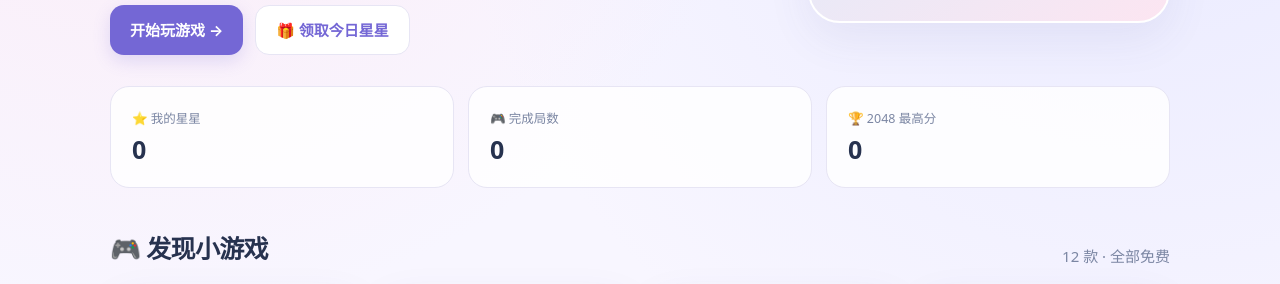
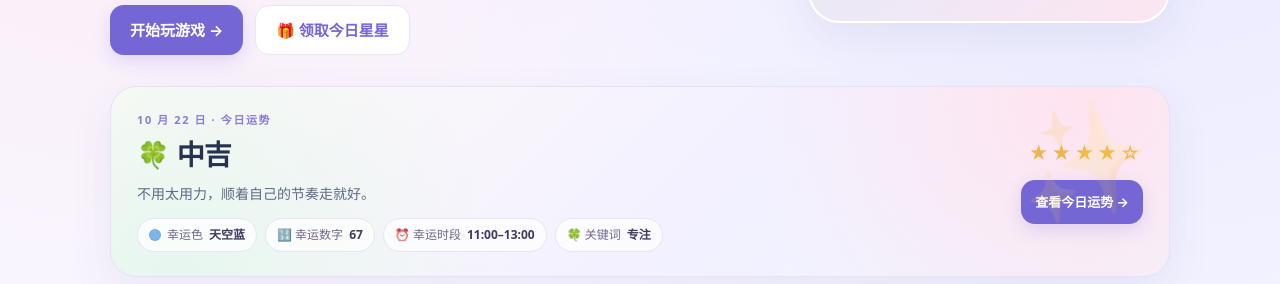
Before and after one commit to Lamxh-0523/island-arcade, a website with bundled scripts: page index.html in a window 1280 px wide. Shown: the part 370-654 px from the top of the page. Built offline with nearby package versions, Linux system fonts and the light colour scheme.

Commit message:
feat: 添加今日运势并调整开始游戏入口
- 首页新增按本地日期确定性生成的今日运势卡片与详情弹窗
- 「开始玩游戏」改为滚动定位到发现小游戏，并聚焦栏目标题
- 新增运势单元测试，缓存版本升级到 v7，页面版本 v3.3.0

```diff
--- a/css/styles.css
+++ b/css/styles.css
@@ -259,6 +259,133 @@ input:focus-visible {
   padding: 28px 0 calc(40px + env(safe-area-inset-bottom));
 }
 .footer .version { color: #b0aac2; }
+
+/* ---------- 今日运势 ---------- */
+.fortune {
+  position: relative;
+  display: flex;
+  align-items: center;
+  justify-content: space-between;
+  gap: 24px;
+  margin: 0 0 26px;
+  padding: 24px 26px;
+  border: 1px solid #e7e0f6;
+  border-radius: 26px;
+  background:
+    radial-gradient(circle at 92% 8%, #ffe3ef, transparent 34%),
+    radial-gradient(circle at 6% 100%, #e6f7ee, transparent 32%),
+    linear-gradient(135deg, #fffaf7, #f3f1ff 55%, #eef6ff);
+  box-shadow: var(--shadow);
+  overflow: hidden;
+}
+.fortune::after {
+  content: '✨';
+  position: absolute;
+  right: 18px;
+  top: -18px;
+  font-size: 110px;
+  opacity: .12;
+  transform: rotate(-12deg);
+  pointer-events: none;
+}
+.fortune-main { position: relative; min-width: 0; }
+.fortune-kicker {
+  margin: 0 0 4px;
+  font-size: 11px;
+  font-weight: 800;
+  letter-spacing: 1.6px;
+  color: #8b7bd8;
+}
+.fortune h2 {
+  margin: 0 0 6px;
+  font-size: 28px;
+  letter-spacing: -.8px;
+  display: flex;
+  align-items: center;
+  gap: 8px;
+}
+.fortune-emoji { font-size: 26px; }
+.fortune-summary { margin: 0; font-size: 14px; color: #5f6a86; max-width: 560px; }
+.fortune-meta { display: flex; flex-wrap: wrap; gap: 8px; margin-top: 13px; }
+.fortune-chip {
+  display: inline-flex;
+  align-items: center;
+  gap: 6px;
+  padding: 6px 11px;
+  border: 1px solid #e9e3f7;
+  border-radius: 999px;
+  background: #ffffffb8;
+  font-size: 12px;
+  color: #6f668c;
+}
+.fortune-chip b { color: #413a63; }
+.fortune-dot {
+  width: 12px;
+  height: 12px;
+  border-radius: 50%;
+  background: #ddd;
+  box-shadow: inset 0 0 0 1px #0001;
+}
+.fortune-side {
+  position: relative;
+  flex: none;
+  display: flex;
+  flex-direction: column;
+  align-items: flex-end;
+  gap: 12px;
+}
+.fortune-stars {
+  color: #f0b64d;
+  font-size: 19px;
+  letter-spacing: 3px;
+  white-space: nowrap;
+}
+.fortune-side .btn { white-space: nowrap; }
+
+/* 弹窗内的运势详情 */
+.fortune-detail { text-align: left; }
+.fortune-detail-date { margin: 0 0 10px; font-size: 12px; color: #8b86a3; letter-spacing: .4px; }
+.fortune-detail-head {
+  display: flex;
+  align-items: center;
+  justify-content: space-between;
+  gap: 12px;
+  padding: 16px;
+  border: 1px solid #ece6f8;
+  border-radius: 18px;
+  background: linear-gradient(135deg, #fff6fb, #eef4ff);
+}
+.fortune-detail-head strong { font-size: 26px; letter-spacing: -.5px; }
+.fortune-detail-head .fortune-stars { font-size: 18px; }
+.fortune-advice {
+  margin: 12px 0;
+  padding: 12px 14px;
+  border: 1px solid #f3e6cc;
+  border-radius: 14px;
+  background: #fff9f0;
+  color: #7a6a4d;
+  font-size: 13px;
+}
+.fortune-detail-grid { display: grid; grid-template-columns: 1fr 1fr; gap: 10px; margin: 12px 0; }
+.fortune-detail-item {
+  padding: 12px;
+  border-radius: 14px;
+  background: #f7f5ff;
+  font-size: 13px;
+  color: #6d668a;
+}
+.fortune-detail-item b {
+  display: flex;
+  align-items: center;
+  gap: 6px;
+  margin-top: 3px;
+  color: #3d385c;
+  font-size: 14px;
+}
+.fortune-detail-item.wide { grid-column: 1 / -1; }
+.fortune-detail-section { margin: 4px 0 10px; }
+.fortune-detail-section h3 { margin: 10px 0 4px; font-size: 14px; color: #514a7a; }
+.fortune-detail-section p { margin: 0; font-size: 13px; color: #6d668a; }
 
 /* ---------- iOS 添加到主屏幕提示 ---------- */
 .ios-hint {
@@ -630,6 +757,9 @@ input:focus-visible {
   .stat small { font-size: 11.5px; white-space: nowrap; letter-spacing: -.2px; }
   .stat strong { font-size: 20px; }
   .art { height: 120px; font-size: 54px; }
+  .fortune { flex-direction: column; align-items: flex-start; gap: 14px; padding: 20px; }
+  .fortune h2 { font-size: 24px; }
+  .fortune-side { flex-direction: row; align-items: center; justify-content: space-between; width: 100%; }
 }
 
 @media (max-width: 390px) {
--- a/index.html
+++ b/index.html
@@ -71,6 +71,28 @@
         </div>
       </section>
 
+      <section class="fortune" id="fortunePanel" aria-labelledby="fortuneTitle" hidden>
+        <div class="fortune-main">
+          <p class="fortune-kicker" id="fortuneDate">今日运势</p>
+          <h2 id="fortuneTitle">
+            <span class="sr-only">今日运势：</span>
+            <span class="fortune-emoji" id="fortuneEmoji" aria-hidden="true">🍀</span>
+            <span id="fortuneLevel">中吉</span>
+          </h2>
+          <p class="fortune-summary" id="fortuneSummary">正在看看今天的运气……</p>
+          <div class="fortune-meta">
+            <span class="fortune-chip"><span class="fortune-dot" id="fortuneColorDot" aria-hidden="true"></span>幸运色 <b id="fortuneColor">—</b></span>
+            <span class="fortune-chip">🔢 幸运数字 <b id="fortuneNumber">—</b></span>
+            <span class="fortune-chip">⏰ 幸运时段 <b id="fortuneHour">—</b></span>
+            <span class="fortune-chip">🍀 关键词 <b id="fortuneKeyword">—</b></span>
+          </div>
+        </div>
+        <div class="fortune-side">
+          <div class="fortune-stars" id="fortuneStars" role="img" aria-label="幸运指数">★★★★★</div>
+          <button class="btn small" type="button" id="fortuneBtn">查看今日运势 →</button>
+        </div>
+      </section>
+
       <section class="stats" aria-label="我的游戏记录">
         <div class="stat"><small>⭐ 我的星星</small><strong id="stars">0</strong></div>
         <div class="stat"><small>🎮 完成局数</small><strong id="rounds">0</strong></div>
@@ -85,7 +107,7 @@
 
       <section id="games">
         <div class="sectiontitle">
-          <h2>🎮 发现小游戏</h2>
+          <h2 id="gamesTitle" tabindex="-1">🎮 发现小游戏</h2>
           <span class="subtle" id="gameCount">12 款 · 全部免费</span>
         </div>
         <div class="cards" id="cards"></div>
@@ -117,7 +139,7 @@
     <footer class="footer">
       小岛游戏屋 · 独立小游戏体验版　|
       <button type="button" class="linkbtn" id="privacyBtn">隐私说明</button>
-      　|　仅供娱乐，星星没有现金价值　·　<span class="version" id="appVersion">v3.2.0</span>
+      　|　仅供娱乐，星星没有现金价值　·　<span class="version" id="appVersion">v3.3.0</span>
     </footer>
   </div>
 
--- /dev/null
+++ b/js/features/fortune.js
@@ -0,0 +1,137 @@
+import { $, el } from '../core/dom.js';
+import { openDialog } from '../core/modal.js';
+import { todayKey } from '../core/store.js';
+import { getFortune, starString } from '../logic/fortune.js';
+
+let renderedDate = '';
+/** @type {import('../logic/fortune.js').Fortune | null} */
+let current = null;
+
+function formatDate(dateKey) {
+  const [, month, day] = dateKey.split('-');
+  return `${Number(month)} 月 ${Number(day)} 日`;
+}
+
+function starLabel(stars) {
+  return `幸运指数 ${stars} 星，共 5 星`;
+}
+
+function paint() {
+  const panel = $('#fortunePanel');
+  if (!panel) return;
+
+  const dateKey = todayKey();
+  if (dateKey === renderedDate) return;
+
+  const fortune = getFortune(dateKey);
+  renderedDate = dateKey;
+  current = fortune;
+
+  const stars = starString(fortune.level.stars);
+  const starsNode = $('#fortuneStars');
+
+  panel.hidden = false;
+  $('#fortuneDate').textContent = `${formatDate(dateKey)} · 今日运势`;
+  $('#fortuneLevel').textContent = fortune.level.name;
+  $('#fortuneEmoji').textContent = fortune.level.emoji;
+  $('#fortuneSummary').textContent = fortune.summary;
+  $('#fortuneColor').textContent = fortune.color.name;
+  $('#fortuneColorDot').style.background = fortune.color.hex;
+  $('#fortuneNumber').textContent = String(fortune.number);
+  $('#fortuneHour').textContent = fortune.hour;
+  $('#fortuneKeyword').textContent = fortune.keyword;
+
+  if (starsNode) {
+    starsNode.textContent = stars;
+    starsNode.setAttribute('aria-label', starLabel(fortune.level.stars));
+  }
+}
+
+function detailItem(label, value, wide = false) {
+  return el(
+    'div',
+    { class: `fortune-detail-item${wide ? ' wide' : ''}` },
+    el('span', { text: label }),
+    el('b', { text: value }),
+  );
+}
+
+function openFortuneDialog() {
+  const fortune = current ?? getFortune(todayKey());
+
+  openDialog({
+    title: '🔮 今日运势',
+    render(root) {
+      root.append(
+        el(
+          'div',
+          { class: 'fortune-detail' },
+          el('p', {
+            class: 'fortune-detail-date',
+            text: `${formatDate(fortune.date)} · 仅供娱乐`,
+          }),
+          el(
+            'div',
+            { class: 'fortune-detail-head' },
+            el('strong', { text: `${fortune.level.emoji} ${fortune.level.name}` }),
+            el('span', {
+              class: 'fortune-stars',
+              role: 'img',
+              'aria-label': starLabel(fortune.level.stars),
+              text: starString(fortune.level.stars),
+            }),
+          ),
+          el('p', { class: 'fortune-advice', text: fortune.summary }),
+          el(
+            'div',
+            { class: 'fortune-detail-grid' },
+            el(
+              'div',
+              { class: 'fortune-detail-item' },
+              el('span', { text: '🎨 幸运色' }),
+              el(
+                'b',
+                {},
+                el('span', {
+                  class: 'fortune-dot',
+                  'aria-hidden': 'true',
+                  style: `background:${fortune.color.hex}`,
+                }),
+                ` ${fortune.color.name}`,
+              ),
+            ),
+            detailItem('🔢 幸运数字', String(fortune.number)),
+            detailItem('⏰ 幸运时段', fortune.hour),
+            detailItem('🍀 幸运关键词', fortune.keyword),
+            detailItem('🌿 小岛建议', fortune.tip, true),
+          ),
+          el(
+            'div',
+            { class: 'fortune-detail-section' },
+            el('h3', { text: '今天适合' }),
+            el('p', { text: fortune.good.join(' · ') }),
+            el('h3', { text: '尽量避开' }),
+            el('p', { text: fortune.bad.join(' · ') }),
+          ),
+          el('p', {
+            class: 'detail',
+            text: '运势由本地日期生成，同一天结果固定，仅供娱乐。',
+          }),
+        ),
+      );
+    },
+  });
+}
+
+export function setupFortune() {
+  paint();
+  $('#fortuneBtn')?.addEventListener('click', openFortuneDialog);
+
+  // 页面长时间停留在后台时，跨过零点后回来能自动换成新一天的运势
+  document.addEventListener('visibilitychange', () => {
+    if (!document.hidden) paint();
+  });
+
+  // 页面一直开着时也跨天刷新；同一天内 paint 会直接返回
+  window.setInterval(paint, 60_000);
+}
--- /dev/null
+++ b/js/logic/fortune.js
@@ -0,0 +1,228 @@
+/**
+ * 今日运势：由本地日期确定性生成，同一天刷新结果不变。
+ * 纯函数，不读取系统时间；调用方传入 YYYY-MM-DD。
+ */
+
+const LEVELS = [
+  {
+    name: '大吉',
+    stars: 5,
+    emoji: '🌈',
+    weight: 1,
+    summaries: [
+      '今天适合主动一点，想做的事就迈出第一步。',
+      '状态在线，遇到机会别客气，接住它。',
+      '好运偏向行动派，先开始就已经赢了一半。',
+    ],
+  },
+  {
+    name: '中吉',
+    stars: 4,
+    emoji: '🍀',
+    weight: 2,
+    summaries: [
+      '节奏不错，稳扎稳打会有小惊喜。',
+      '今天适合把重要的事往前放一放。',
+      '不用太用力，顺着自己的节奏走就好。',
+    ],
+  },
+  {
+    name: '小吉',
+    stars: 3,
+    emoji: '🌷',
+    weight: 4,
+    summaries: [
+      '小确幸在路上，留意身边的细节。',
+      '今天的好运藏在日常里，慢一点就能看见。',
+      '适合做点轻量的小事，给自己攒一点成就感。',
+    ],
+  },
+  {
+    name: '末吉',
+    stars: 3,
+    emoji: '🌤️',
+    weight: 2,
+    summaries: [
+      '不必着急，把手里的事收个尾就好。',
+      '今天适合整理和复盘，不必强行开新局。',
+      '慢半拍也没关系，稳一点反而更顺。',
+    ],
+  },
+  {
+    name: '平',
+    stars: 2,
+    emoji: '🫧',
+    weight: 1,
+    summaries: [
+      '普通的一天，也值得好好吃饭、好好休息。',
+      '没有大起大落，正好适合给自己充充电。',
+      '今天不争先，舒服最重要。',
+    ],
+  },
+];
+
+const COLORS = [
+  { name: '薄荷绿', hex: '#7fd6b0' },
+  { name: '樱花粉', hex: '#f4a7c1' },
+  { name: '天空蓝', hex: '#7fb6ea' },
+  { name: '奶油黄', hex: '#f2cf72' },
+  { name: '丁香紫', hex: '#b6a4e8' },
+  { name: '珊瑚橙', hex: '#f39a72' },
+  { name: '雾灰蓝', hex: '#9aa8bd' },
+  { name: '抹茶绿', hex: '#a8c98a' },
+];
+
+const HOURS = [
+  '07:00–09:00',
+  '09:00–11:00',
+  '11:00–13:00',
+  '13:00–15:00',
+  '15:00–17:00',
+  '17:00–19:00',
+  '19:00–21:00',
+];
+
+const GOOD = [
+  '整理房间',
+  '尝试一条新路线',
+  '和朋友聊聊天',
+  '早点睡',
+  '读几页书',
+  '晒晒太阳',
+  '喝一杯热饮',
+  '做个小计划',
+  '完成一件拖延很久的小事',
+  '给自己做一顿饭',
+  '散步二十分钟',
+  '听一张喜欢的专辑',
+];
+
+const BAD = [
+  '冲动消费',
+  '熬夜',
+  '翻旧账',
+  '情绪化决定',
+  '拖延',
+  '空腹喝咖啡',
+  '边走边看手机',
+  '过度比较',
+  '把话说太满',
+  '同时开太多件事',
+  '在气头上回消息',
+  '忽略身体的疲惫',
+];
+
+const TIPS = [
+  '把待办拆小一点，完成感会更好。',
+  '给自己留十分钟发呆，也算正事。',
+  '先做最不想做的那件事，后面会轻松很多。',
+  '今天适合把话说慢一点。',
+  '遇到选择时，先睡一觉再决定。',
+  '记得喝水，别让身体替情绪买单。',
+  '把手机放远一点，专心玩一局游戏也好。',
+  '对帮过你的人说声谢谢。',
+];
+
+const KEYWORDS = [
+  '慢慢来',
+  '先开始',
+  '保持好奇',
+  '早点睡',
+  '多喝水',
+  '少纠结',
+  '去散步',
+  '断舍离',
+  '笑一笑',
+  '专注',
+  '放轻松',
+  '说真话',
+];
+
+/** FNV-1a，稳定且足够分散。 */
+function hashString(value) {
+  let hash = 2166136261;
+  for (let i = 0; i < value.length; i++) {
+    hash ^= value.charCodeAt(i);
+    hash = Math.imul(hash, 16777619);
+  }
+  return hash >>> 0;
+}
+
+/** mulberry32：小而稳的可复现随机数。 */
+function mulberry32(seed) {
+  let state = seed >>> 0;
+  return () => {
+    state = (state + 0x6d2b79f5) >>> 0;
+    let value = state;
+    value = Math.imul(value ^ (value >>> 15), value | 1);
+    value ^= value + Math.imul(value ^ (value >>> 7), value | 61);
+    return ((value ^ (value >>> 14)) >>> 0) / 4294967296;
+  };
+}
+
+/** 按 weight 展开成池子，权重越高越常见。 */
+const LEVEL_POOL = LEVELS.flatMap((level) => Array(level.weight).fill(level));
+
+function pick(list, random) {
+  return list[Math.floor(random() * list.length)];
+}
+
+function take(list, random, count) {
+  const pool = list.slice();
+  const picked = [];
+  while (picked.length < count && pool.length > 0) {
+    picked.push(pool.splice(Math.floor(random() * pool.length), 1)[0]);
+  }
+  return picked;
+}
+
+/**
+ * @typedef {object} Fortune
+ * @property {string} date
+ * @property {{name: string, stars: number, emoji: string}} level
+ * @property {string} summary
+ * @property {string} tip
+ * @property {string} keyword
+ * @property {string[]} good
+ * @property {string[]} bad
+ * @property {{name: string, hex: string}} color
+ * @property {number} number
+ * @property {string} hour
+ */
+
+/**
+ * 生成指定日期的运势。同一天永远返回相同结果。
+ * @param {string} dateKey YYYY-MM-DD
+ * @returns {Fortune}
+ */
+export function getFortune(dateKey) {
+  if (typeof dateKey !== 'string' || !/^\d{4}-\d{2}-\d{2}$/.test(dateKey)) {
+    throw new TypeError('dateKey 必须是 YYYY-MM-DD 格式');
+  }
+
+  const random = mulberry32(hashString(`island-arcade-fortune:${dateKey}`));
+  const level = pick(LEVEL_POOL, random);
+
+  return {
+    date: dateKey,
+    level: {
+      name: level.name,
+      stars: level.stars,
+      emoji: level.emoji,
+    },
+    summary: pick(level.summaries, random),
+    tip: pick(TIPS, random),
+    keyword: pick(KEYWORDS, random),
+    good: take(GOOD, random, 2),
+    bad: take(BAD, random, 2),
+    color: pick(COLORS, random),
+    number: 1 + Math.floor(random() * 99),
+    hour: pick(HOURS, random),
+  };
+}
+
+/** @param {number} stars 1–5 */
+export function starString(stars) {
+  const filled = Math.max(0, Math.min(5, Math.round(stars)));
+  return '★'.repeat(filled) + '☆'.repeat(5 - filled);
+}
--- a/service-worker.js
+++ b/service-worker.js
@@ -1,5 +1,5 @@
 /**
- * 离线缓存策略（v6）
+ * 离线缓存策略（v7）
  *
  * - 导航请求：network-first，4 秒超时回退缓存；fetch 使用 no-store，绕过
  *   GitHub Pages 的 10 分钟 HTTP 缓存，保证刷新即拿到最新 HTML。
@@ -8,7 +8,7 @@
  * - 发版时修改 CACHE_VERSION 即可清理旧缓存。
  */
 
-const CACHE_VERSION = 'v6';
+const CACHE_VERSION = 'v7';
 const CACHE_NAME = `island-arcade-${CACHE_VERSION}`;
 const NAV_TIMEOUT_MS = 4000;
 
@@ -37,6 +37,8 @@ const CORE_ASSETS = [
   './js/games/target.js',
   './js/games/sequence.js',
   './js/games/odd.js',
+  './js/features/fortune.js',
+  './js/logic/fortune.js',
   './js/logic/2048.js',
   './js/logic/rps.js',
   './js/logic/ttt.js',
```
Also changed, not shown: AGENTS.md (+5 -2 lines), js/app.js (+20 -5 lines), tests/fortune.test.js (added, +75 -0 lines), README.md.
